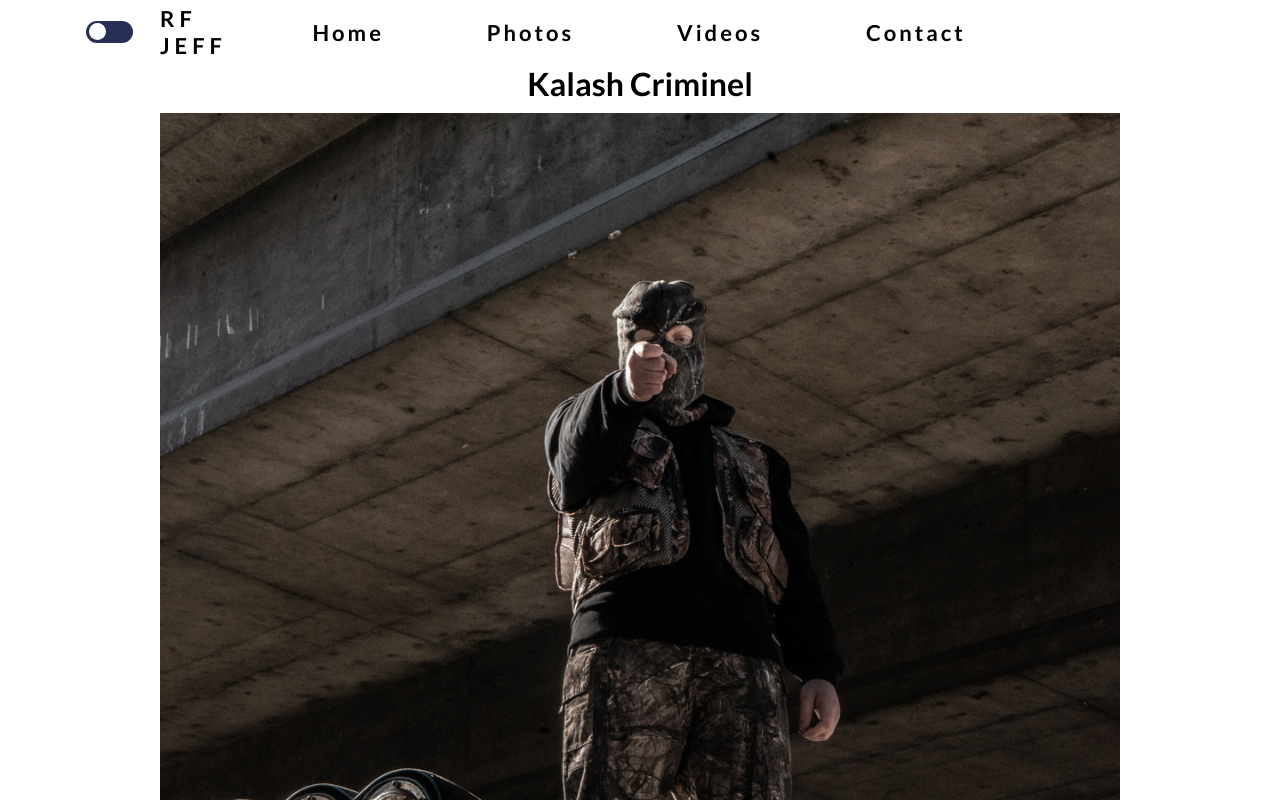
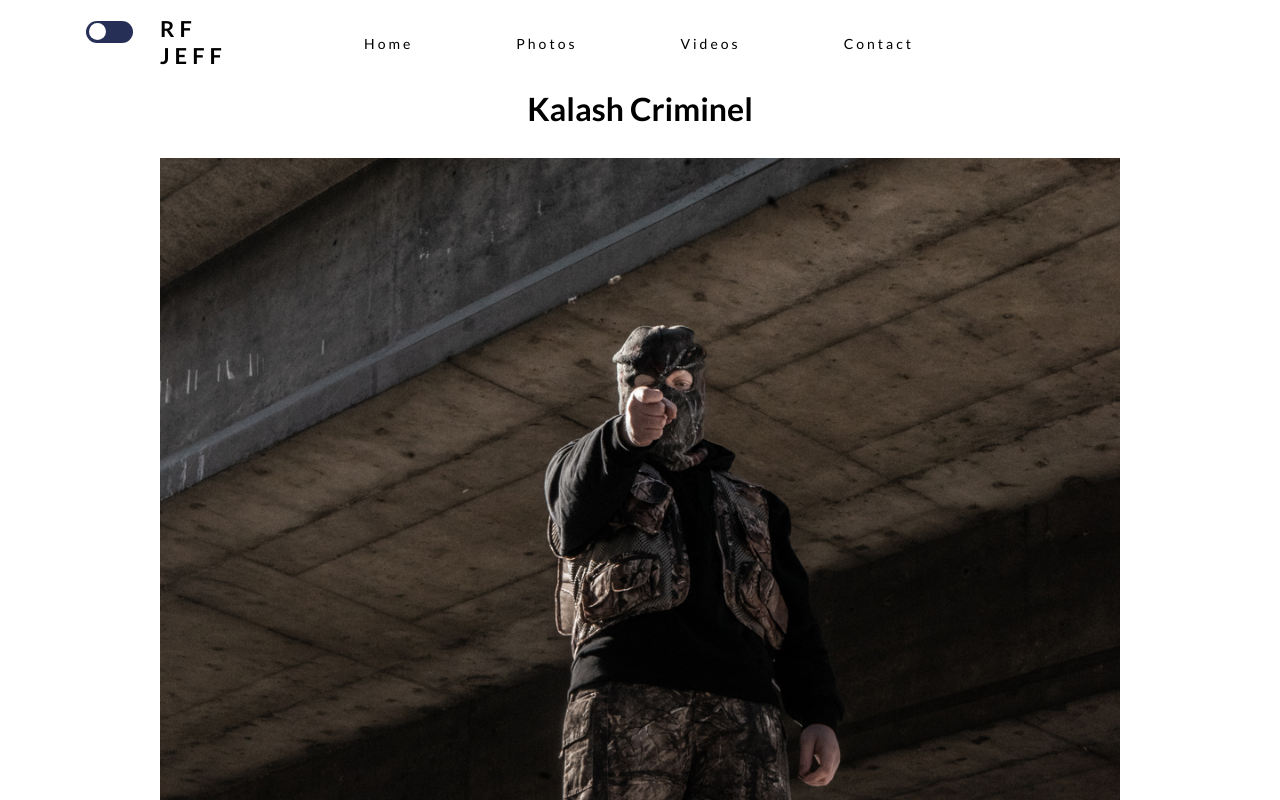
Before and after one commit to melvinDebot/rf-jeff, a Vue app: page /#/photo/kalash in a window 1280 px wide. Shown: the top 800 px of the page. Built offline with nearby package versions, Linux system fonts and the light colour scheme.

Commit message:
change menu

```diff
--- a/src/components/HelloWorld.vue
+++ b/src/components/HelloWorld.vue
@@ -22,5 +22,6 @@ export default {
   display: inline-block;
   justify-content: center;
 
+
 }
 </style>
--- a/src/components/Menu.vue
+++ b/src/components/Menu.vue
@@ -1,8 +1,6 @@
 <template>
   <nav>
-    <div class="logo">
       <h4>Rf jeff</h4>
-    </div>
     <ul class="nav-link">
       <li><router-link to="/" class="menu__link">Home</router-link> </li>
       <li><router-link to="/photo" class="menu__link">Photos</router-link></li>
@@ -58,26 +56,29 @@ nav {
   justify-content: space-between;
   align-items: center;
   min-height: 8vh;
+  padding-top: 15px;
 
-  .logo{
+  h4{
     text-transform: uppercase;
     letter-spacing: 5px;
     font-size: 22px;
+
   }
   .nav-link{
     display: flex;
-    justify-content: space-around;
+
+    justify-content: space-evenly;
     width: 100%;
     z-index: 3;
     li{
       list-style: none;
-
+      align-items: right;
     }
     a {
       text-decoration: none;
       letter-spacing: 3px;
-      font-weight: bold;
-      font-size: 22px;
+      font-weight: 400;
+      font-size: 14px;
     }
   }
 
@@ -171,6 +172,7 @@ nav {
     a {
       color: white;
     }
+
   }
   #nav-icon1{
     display: block;
--- a/src/components/Toggle.vue
+++ b/src/components/Toggle.vue
@@ -70,4 +70,10 @@ input:checked + .toggler:before {
 .toggler.round:before {
   border-radius: 50%;
 }
+@media screen  and (max-width:768px){
+  .toggle{
+    left: 50%;
+    transform: translateX(-50%)
+  }
+}
 </style>
--- a/src/template/DescPhoto.vue
+++ b/src/template/DescPhoto.vue
@@ -53,6 +53,10 @@ export default {
     flex-direction: column;
     justify-content: center;
     align-items: center;
+    h1{
+      margin-bottom: 20px;
+      margin-top: 20px;
+    }
 
     .image {
       width: 100%;
@@ -60,7 +64,7 @@ export default {
     }
     button{
       width: 100%;
-      height: 40px;
+      height: 70px;
       background: black;
       a{
         color: white;
--- /dev/null
+++ b/src/template/Footer.vue
@@ -0,0 +1,19 @@
+<template>
+  <div class="footer">
+    Create and Design by <a href="">Melvin Debot</a>
+  </div>
+</template>
+
+<script>
+export default {
+  name: 'Footer'
+}
+</script>
+
+<style lang="scss" scoped>
+  .footer{
+    width: 100%;
+    text-align: center;
+    padding: 10px 10px;
+  }
+</style>
--- a/src/template/PhotoPage.vue
+++ b/src/template/PhotoPage.vue
@@ -4,17 +4,22 @@
       <router-link :to="photo.nextLink">
       <div class="wrapper-photo">
         <img :src="getphotoPath(photo.img)" :alt="photo.altImg" />
-        <h3>{{ photo.title }}</h3>
+        <!-- <h3>{{ photo.title }}</h3> -->
       </div>
       </router-link>
     </div>
+    <Footer />
   </div>
 </template>
 
 <script>
 import photos from '@/utils/categoriesPhoto.json'
+import Footer from '../template/Footer.vue'
 export default {
   name : 'PhotoPage',
+  components : {
+    Footer
+  },
   data(){
     return {
       photos : photos
@@ -36,7 +41,7 @@ export default {
       text-align: center;
     }
     .wrapper-photo{
-      margin: 10px 0px;
+      margin: 24px 0px;
       img{
         width: 100%;
       }
--- a/src/views/Contact.vue
+++ b/src/views/Contact.vue
@@ -33,7 +33,7 @@ export default {
     justify-content: space-evenly;
     align-items: center;
     h2{
-      font-size: 22px;
+      font-size: 32px;
     }
     .section--text{
       margin-top: 20px;
--- a/src/views/Home.vue
+++ b/src/views/Home.vue
@@ -2,16 +2,19 @@
   <div class="home">
     <h1>Home</h1>
     <PhotoPage />
+    <Footer />
   </div>
 </template>
 
 <script>
 // @ is an alias to /src
 import PhotoPage from '../template/PhotoPage.vue'
+
 export default {
   name: 'Home',
   components: {
-    PhotoPage
+    PhotoPage,
+
   }
 }
 </script>
@@ -22,6 +25,7 @@ export default {
   height: auto;
   h1{
     text-align: center;
+    margin-bottom: 20px;
   }
 }
 </style>
```
